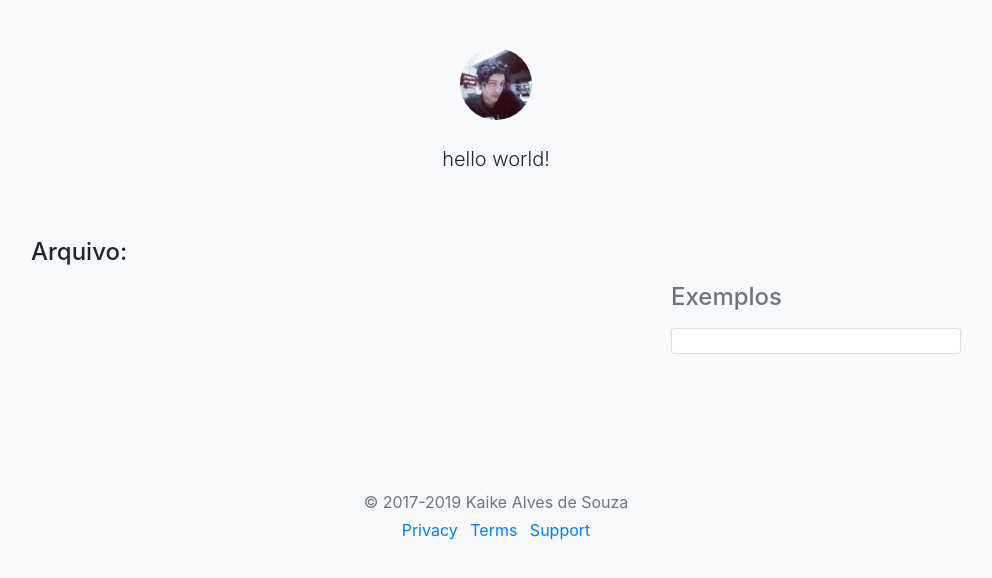
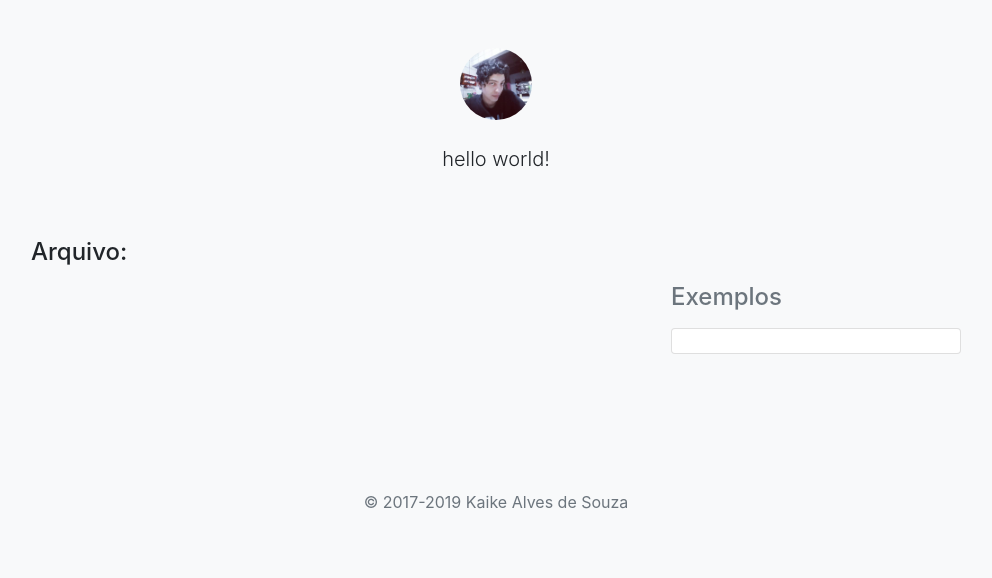
Before and after one commit to kaikealvesdesouza/kaikealvesdesouza.github.io, a plain HTML site: page index.html in a window 1280 px wide. Shown: the whole page, without its empty margins (144-1136 px from the left). Drawn offline with Linux system fonts and the light colour scheme.

Commit message:
Update index.html

```diff
--- a/index.html
+++ b/index.html
@@ -64,11 +64,7 @@
               <li class="list-group-item d-flex justify-content-between lh-condensed"></li>
               <!--
               <li class="list-group-item d-flex justify-content-between lh-condensed">
-                <div>
-                  <h6 class="my-0">Third item</h6>
-                  <small class="text-muted">Brief description</small>
-                </div>
-                <span class="text-muted">$5</span>
+               <a href="./index_files/demotico.html">demoticoptbr</a>
               </li>
               <li class="list-group-item d-flex justify-content-between bg-light">
                 <div class="text-success">
@@ -102,12 +98,7 @@
     </div>
 
       <footer class="my-5 pt-5 text-muted text-center text-small">
-        <p class="mb-1">© 2017-2019 Kaike Alves de Souza</p>
-        <ul class="list-inline">
-          <li class="list-inline-item"><a href="https://getbootstrap.com/docs/4.0/examples/checkout/#">Privacy</a></li>
-          <li class="list-inline-item"><a href="https://getbootstrap.com/docs/4.0/examples/checkout/#">Terms</a></li>
-          <li class="list-inline-item"><a href="https://getbootstrap.com/docs/4.0/examples/checkout/#">Support</a></li>
-        </ul>
+	      <p class="mb-1">© 2017-2019 Kaike Alves de Souza</p>
       </footer>
   </div>
 
```
